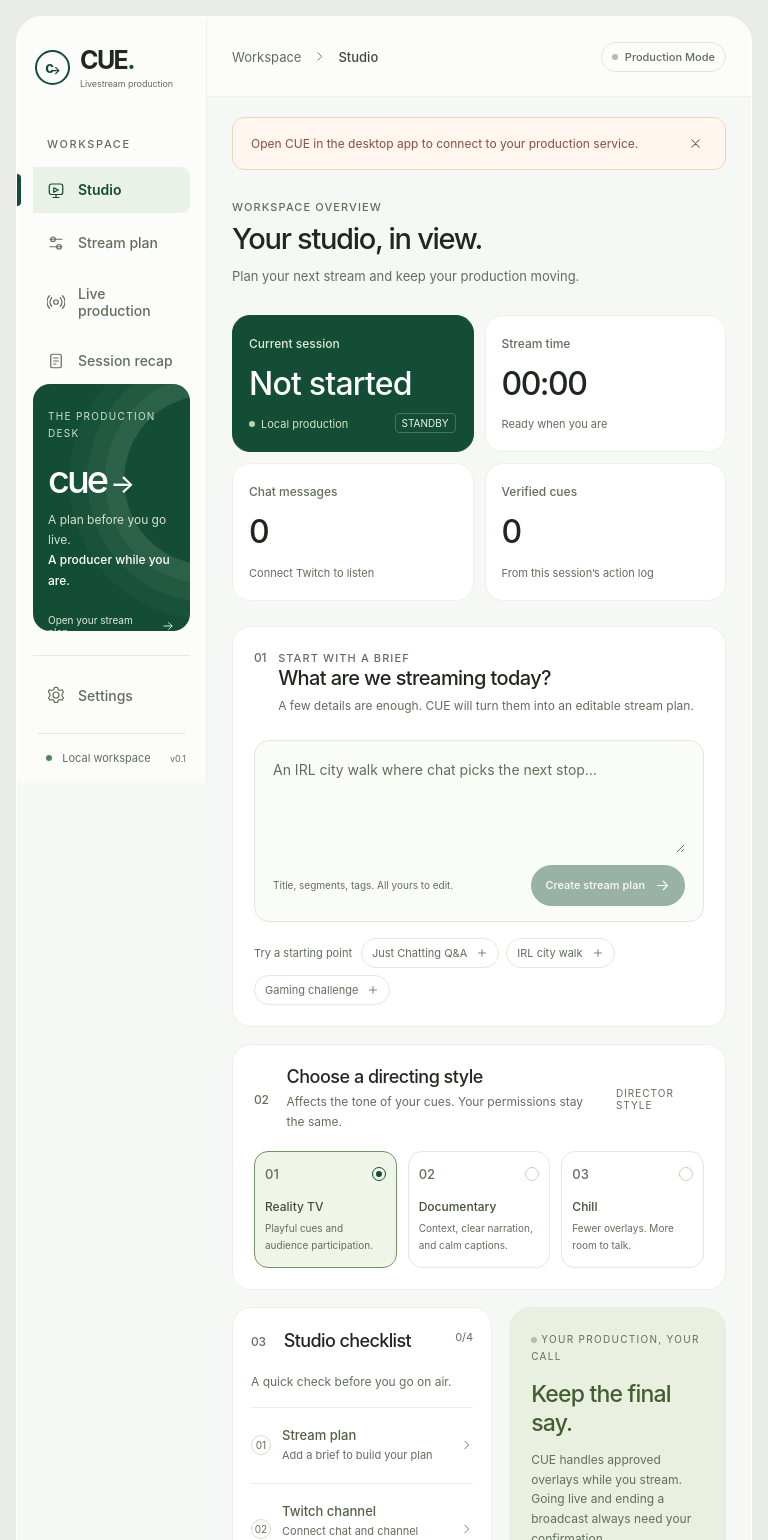
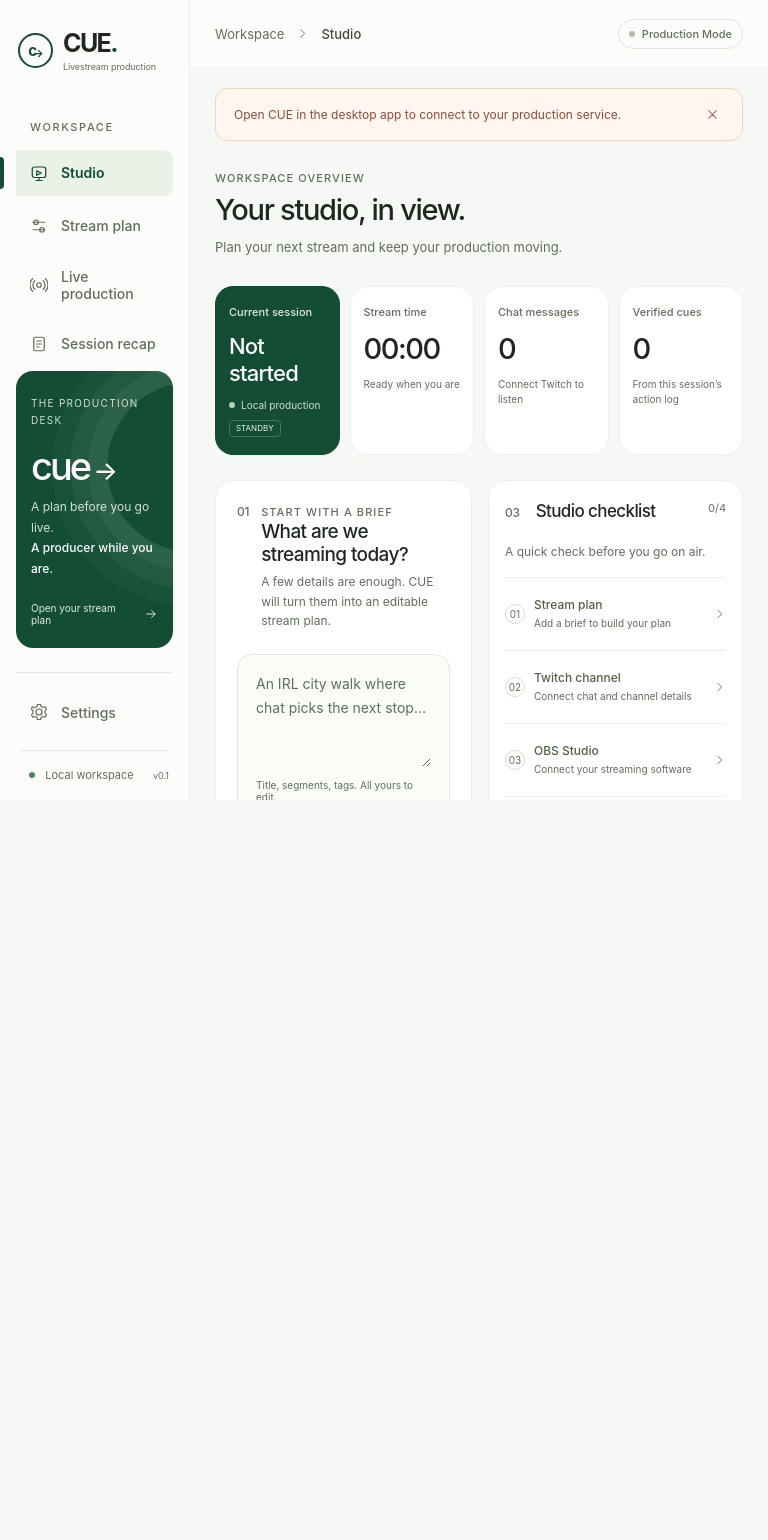
Before and after one commit to lukietee/CUE, a React (Vite) app in the folder apps/desktop/: page / in a window 768 px wide. Shown: the top 1540 px of the page. After the commit the page ends 800 px from the top, so only its background shows below. Built offline with nearby package versions, Linux system fonts and the light colour scheme.

Commit message:
fix: make the studio fill its native desktop window
Co-authored-by: lukietee <lucasnotlukie@gmail.com>

```diff
--- a/apps/desktop/src/main.tsx
+++ b/apps/desktop/src/main.tsx
@@ -15,6 +15,9 @@ declare global {
     cue?: CueAPI;
   }
 }
+// Platform spacing reserves the native macOS traffic-light area without drawing fake controls.
+document.documentElement.dataset.platform = /mac/i.test(navigator.platform) ? 'mac' : 'other';
+document.documentElement.dataset.shell = window.cue ? 'desktop' : 'preview';
 type View = 'studio' | 'setup' | 'live' | 'recap' | 'settings';
 const modes: Record<DirectorMode, { name: string; description: string }> = {
   reality_tv: {
@@ -202,6 +205,7 @@ function App() {
   }, [api]);
   useEffect(() => {
     window.scrollTo(0, 0);
+    document.querySelector<HTMLElement>('.main')?.scrollTo(0, 0);
   }, [view]);
   useEffect(() => {
     if (!confirm) return;
@@ -327,6 +331,7 @@ function App() {
   return (
     <div className="app-shell">
       <aside className="sidebar">
+        <div className="window-drag-region" aria-hidden="true" />
         <a
           className="brand"
           href="#"
--- a/apps/desktop/src/styles.css
+++ b/apps/desktop/src/styles.css
@@ -6,7 +6,7 @@
     'Segoe UI',
     sans-serif;
   color: #202720;
-  background: #e9ece7;
+  background: #f6f8f5;
   color-scheme: light;
   font-synthesis: none;
   font-size: 14px;
@@ -24,10 +24,17 @@
 * {
   box-sizing: border-box;
 }
+html,
+body,
+#root {
+  width: 100%;
+  height: 100%;
+}
 body {
   margin: 0;
-  padding: 24px;
+  padding: 0;
   min-width: 320px;
+  overflow: hidden;
 }
 button,
 input,
@@ -100,27 +107,52 @@ svg {
   flex-shrink: 0;
 }
 .app-shell {
-  max-width: 1680px;
-  min-height: calc(100vh - 48px);
-  margin: 0 auto;
+  width: 100%;
+  height: 100dvh;
+  min-height: 0;
+  margin: 0;
   display: grid;
   grid-template-columns: 220px minmax(0, 1fr);
   background: var(--canvas);
-  border: 1px solid #fff;
-  border-radius: 26px;
-  overflow: clip;
+  border: 0;
+  border-radius: 0;
+  overflow: hidden;
 }
 .sidebar {
+  position: relative;
   display: flex;
   flex-direction: column;
-  align-self: start;
-  position: sticky;
-  top: 24px;
-  height: calc(100vh - 50px);
-  min-height: 680px;
-  padding: 34px 20px 18px;
+  align-self: stretch;
+  height: 100%;
+  min-height: 0;
+  padding: 28px 20px 18px;
   background: #fcfdfb;
   border-right: 1px solid #eef0eb;
+  overflow-y: auto;
+  scrollbar-width: thin;
+}
+.window-drag-region {
+  display: none;
+}
+html[data-shell='desktop'][data-platform='mac'] .window-drag-region {
+  display: block;
+  position: absolute;
+  top: 0;
+  left: 0;
+  right: 0;
+  height: 48px;
+  -webkit-app-region: drag;
+  user-select: none;
+}
+html[data-shell='desktop'][data-platform='mac'] .sidebar {
+  padding-top: 64px;
+}
+html[data-shell='desktop'] .topbar {
+  -webkit-app-region: drag;
+  user-select: none;
+}
+html[data-shell='desktop'] :is(button, a, input, textarea, select, label, [role='dialog']) {
+  -webkit-app-region: no-drag;
 }
 .brand {
   display: grid;
@@ -362,12 +394,20 @@ svg {
   min-width: 0;
   display: flex;
   flex-direction: column;
+  height: 100%;
+  min-height: 0;
+  overflow-y: auto;
+  overscroll-behavior: contain;
 }
 .topbar {
   display: flex;
   align-items: center;
   justify-content: space-between;
-  min-height: 90px;
+  position: sticky;
+  top: 0;
+  z-index: 20;
+  flex-shrink: 0;
+  min-height: 72px;
   gap: 18px;
   padding: 0 34px;
   background: #fcfdfb;
@@ -465,7 +505,7 @@ svg {
 .page {
   flex: 1;
   width: 100%;
-  padding: 32px 34px 34px;
+  padding: 26px 32px 30px;
 }
 .eyebrow {
   display: inline-flex;
@@ -524,8 +564,8 @@ svg {
   align-items: flex-start;
   position: relative;
   min-width: 0;
-  min-height: 153px;
-  padding: 21px 22px 20px;
+  min-height: 134px;
+  padding: 18px 21px;
   border: 1px solid #edf0e9;
   border-radius: 21px;
   background: #fff;
@@ -563,7 +603,7 @@ svg {
   align-items: center;
   flex-wrap: wrap;
   gap: 6px;
-  margin-top: 15px;
+  margin-top: 12px;
   font-size: 11px;
   line-height: 1.5;
   color: #626e5c;
@@ -2110,16 +2150,11 @@ select {
   }
 }
 @media (max-width: 1200px) {
-  body {
-    padding: 16px;
-  }
   .app-shell {
     grid-template-columns: 190px minmax(0, 1fr);
-    min-height: calc(100vh - 32px);
   }
   .sidebar {
-    top: 16px;
-    height: calc(100vh - 34px);
+    height: 100%;
     padding: 30px 16px 18px;
   }
   .nav-item.active::before {
@@ -2144,7 +2179,7 @@ select {
   }
   .topbar {
     padding: 0 25px;
-    min-height: 80px;
+    min-height: 68px;
   }
   .topbar-profile strong {
     max-width: 100px;
@@ -2296,18 +2331,96 @@ select {
     display: none;
   }
 }
+@media (min-width: 761px) and (max-width: 1040px) {
+  .studio-overview {
+    grid-template-columns: repeat(4, minmax(0, 1fr));
+    gap: 10px;
+  }
+  .overview-card {
+    min-height: 128px;
+    padding: 17px 13px;
+  }
+  .overview-card > strong {
+    font-size: 29px;
+  }
+  .overview-featured > strong {
+    font-size: 22px;
+    line-height: 1.2;
+  }
+  .overview-label {
+    font-size: 11px;
+  }
+  .overview-detail {
+    font-size: 10px;
+  }
+  .overview-featured > .overview-tag {
+    position: static;
+    margin-top: 7px;
+    font-size: 8px;
+  }
+  .studio-body {
+    grid-template-columns: minmax(0, 1fr) 255px;
+    gap: 16px;
+  }
+  .studio-aside {
+    display: flex;
+    gap: 16px;
+  }
+  .studio-checklist {
+    padding: 20px 16px;
+  }
+  .studio-checklist h2 {
+    font-size: 17px;
+  }
+  .studio-checklist .section-heading-title {
+    gap: 8px;
+  }
+  .checklist-row {
+    gap: 9px;
+  }
+  .checklist-row strong {
+    font-size: 12px;
+  }
+  .checklist-row small {
+    font-size: 10px;
+  }
+  .composer-heading h2 {
+    font-size: 19px;
+  }
+  .brief-bottom > .primary {
+    width: 100%;
+  }
+  .brief-bottom > span {
+    font-size: 10px;
+  }
+  .welcome {
+    padding: 21px;
+  }
+  .mode-section .section-heading > .subtle {
+    display: none;
+  }
+  .mode-grid {
+    gap: 8px;
+  }
+  .mode-card {
+    padding: 13px 9px;
+  }
+  .mode-card h3 {
+    font-size: 11px;
+  }
+  .mode-card p {
+    font-size: 9px;
+  }
+  .session-note {
+    min-height: 0;
+  }
+}
 @media (max-width: 760px) {
-  body {
-    padding: 10px;
-  }
   .app-shell {
     grid-template-columns: 155px minmax(0, 1fr);
-    border-radius: 20px;
-    min-height: calc(100vh - 20px);
   }
   .sidebar {
-    top: 10px;
-    height: calc(100vh - 22px);
+    height: 100%;
     padding: 27px 12px 17px;
   }
   .brand {
@@ -2489,19 +2602,17 @@ select {
   }
 }
 @media (max-width: 580px) {
-  body {
-    padding: 7px;
-  }
   .app-shell {
-    display: block;
-    border-radius: 17px;
-    min-height: calc(100vh - 14px);
+    display: flex;
+    flex-direction: column;
   }
   .sidebar {
     position: relative;
     top: 0;
     width: 100%;
     height: auto;
+    flex-shrink: 0;
+    overflow: visible;
     min-height: 0;
     padding: 20px 17px 13px;
     border-right: 0;
@@ -2523,6 +2634,10 @@ select {
   .sidebar-show,
   .profile {
     display: none;
+  }
+  .main {
+    flex: 1;
+    min-height: 0;
   }
   .sidebar nav {
     flex-direction: row;
```
